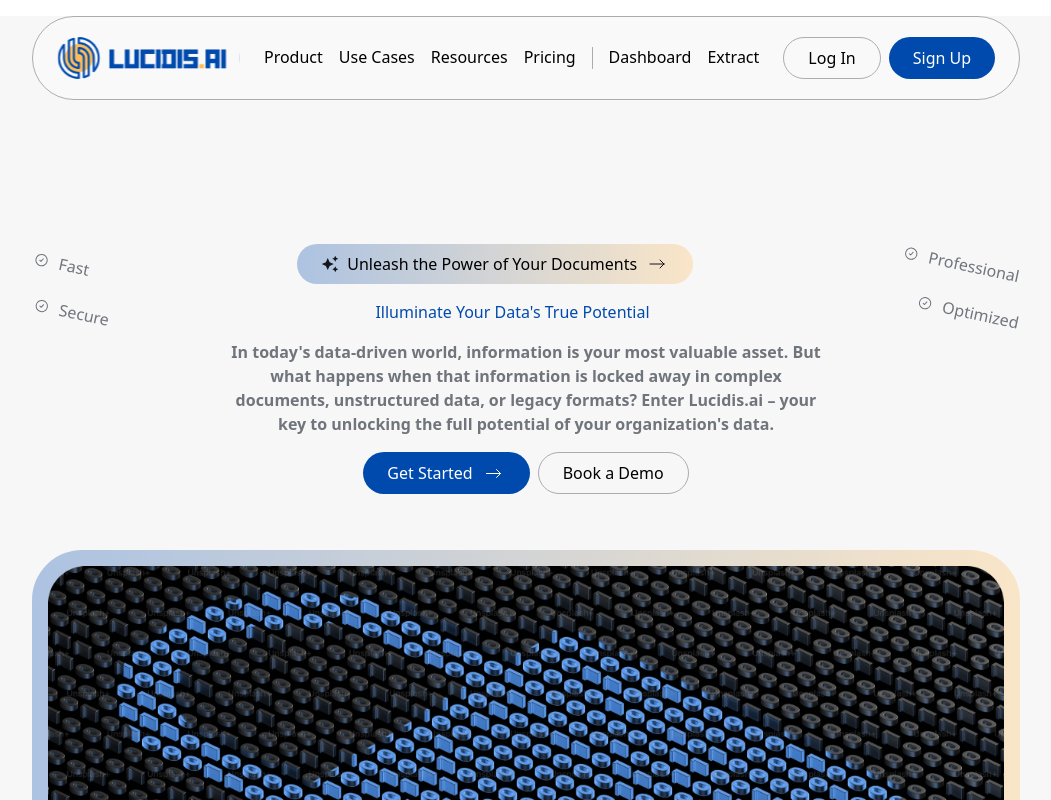
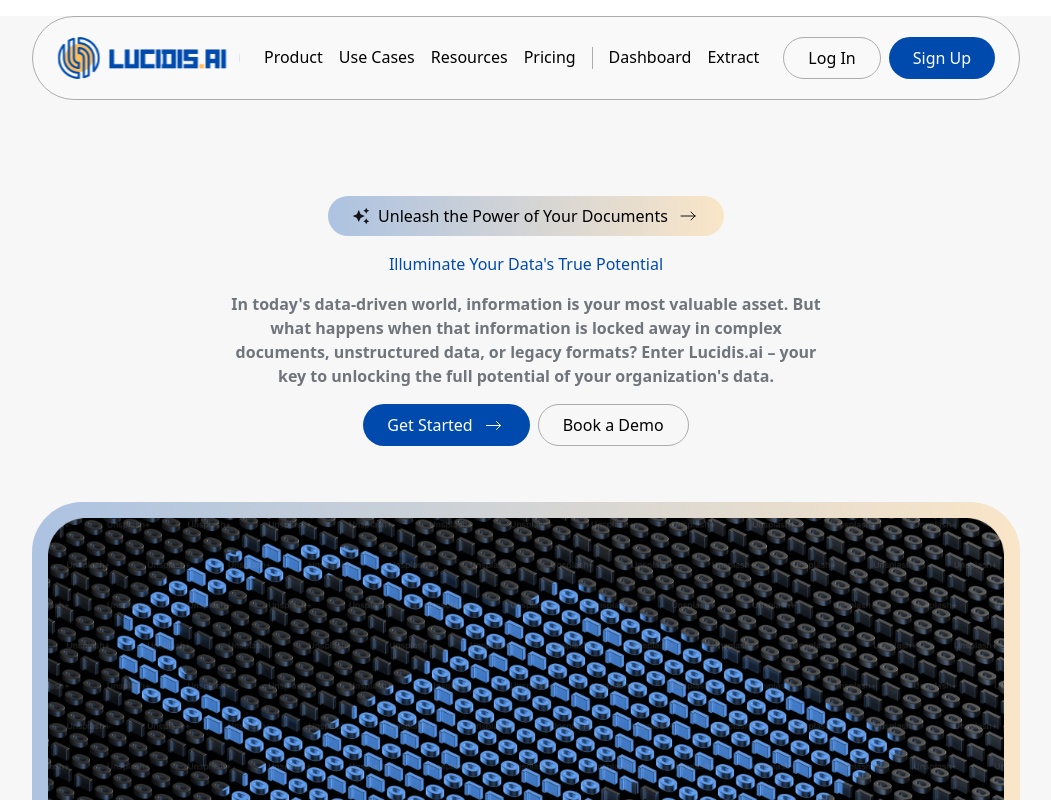
Before and after one commit to muhammadbasitobaid/ludicis_ai_fe, a React (Vite) app: page / in a window 1280 px wide. Shown: the top 800 px of the page, without its empty margins (114-1165 px from the left). Built offline with nearby package versions, Linux system fonts and the light colour scheme.

Commit message:
ui: add gsap scroll animation

```diff
--- a/index.html
+++ b/index.html
@@ -5,6 +5,7 @@
     <meta name="viewport" content="width=device-width, initial-scale=1.0" />
     <title>Ludicis.ai</title>
     <link href="./index.css" rel="stylesheet">
+    <link rel="icon" href="/icons/favicon.ico" type="image/x-icon">
   </head>
   <body>
     <div id="root"></div>
--- a/package.json
+++ b/package.json
@@ -12,6 +12,7 @@
   "dependencies": {
     "add": "^2.0.6",
     "clsx": "^2.1.1",
+    "gsap": "^3.12.5",
     "html-react-parser": "^5.1.12",
     "react": "^18.3.1",
     "react-dom": "^18.3.1"
--- a/src/App.jsx
+++ b/src/App.jsx
@@ -1,23 +1,63 @@
-import GridSystem from "./components/common/GridSystem"
-import FooterSection from "./components/FooterSection"
-import HeroSection from "./components/HeroSection"
-import Navbar from "./components/Navbar"
-import PlanSection from "./components/PlanSection"
-import ProblemSolutionSection from "./components/ProblemSolutionSection"
-import TrialSection from "./components/TrialSection"
+import { useEffect, useRef } from "react";
+import gsap from "gsap";
+import { ScrollTrigger } from "gsap/ScrollTrigger";
+import GridSystem from "./components/common/GridSystem";
+import FooterSection from "./components/FooterSection";
+import HeroSection from "./components/HeroSection";
+import Navbar from "./components/Navbar";
+import PlanSection from "./components/PlanSection";
+import ProblemSolutionSection from "./components/ProblemSolutionSection";
+import TrialSection from "./components/TrialSection";
+
+gsap.registerPlugin(ScrollTrigger);
 
 function App() {
+  const sectionsRef = useRef([]);
+
+  useEffect(() => {
+    sectionsRef.current.forEach((section, index) => {
+      gsap.fromTo(
+        section,
+        { opacity: 0, y: 50 },
+        {
+          opacity: 1,
+          y: 0,
+          duration: 1,
+          scrollTrigger: {
+            trigger: section,
+            start: "top 80%",
+            end: "bottom 60%",
+            toggleActions: "play none none reverse",
+            // markers: true,  // Enable markers for debugging
+          },
+        }
+      );
+    });
+  }, []);
+
   return (
     <div className="bg-bgGray">
       <Navbar />
-      <HeroSection />
-      <ProblemSolutionSection />
-      <GridSystem />
-      <PlanSection/>
-      <TrialSection/>
-      <FooterSection/>
+      <div ref={(el) => sectionsRef.current[0] = el}>
+        <HeroSection />
+      </div>
+      <div ref={(el) => sectionsRef.current[1] = el}>
+        <ProblemSolutionSection />
+      </div>
+      <div ref={(el) => sectionsRef.current[2] = el}>
+        <GridSystem />
+      </div>
+      <div ref={(el) => sectionsRef.current[3] = el}>
+        <PlanSection />
+      </div>
+      <div ref={(el) => sectionsRef.current[4] = el}>
+        <TrialSection />
+      </div>
+      <div ref={(el) => sectionsRef.current[5] = el}>
+        <FooterSection />
+      </div>
     </div>
-  )
+  );
 }
 
-export default App
+export default App;
--- a/src/components/HeroSection/HeroHeader.jsx
+++ b/src/components/HeroSection/HeroHeader.jsx
@@ -18,26 +18,26 @@ const HeroHeader = ({ className = '', ...props }) => {
             {/* First Row */}
             <div className="flex gap-4 items-center w-full">
                 <div className="">
-                    <HeroLabel text='Fast' />
+                    {/* <HeroLabel text='Fast' /> */}
                 </div>
                 <div className="flex-grow flex justify-center">
                     <Button variant="gradient" iconStart={<Image src={"/icons/sparkles.svg"} alt="sparkles" />} iconEnd={<Image src={"/icons/arrow_right_black.svg"} alt="arrow_right_black" />}>Unleash the Power of Your Documents</Button>
                 </div>
                 <div className="">
-                    <HeroLabel text='Professional' />
+                    {/* <HeroLabel text='Professional' /> */}
                 </div>
             </div>
 
             {/* Second Row */}
             <div className="flex gap-4 items-center w-full">
                 <div className="">
-                    <HeroLabel text='Secure' />
+                    {/* <HeroLabel text='Secure' /> */}
                 </div>
                 <div className="flex-grow text-center">
                     <Heading variant='xl'><span className='text-primary font-medium'>Illuminate Your Data's True Potential</span></Heading>
                 </div>
                 <div className="">
-                    <HeroLabel text='Optimized' />
+                    {/* <HeroLabel text='Optimized' /> */}
                 </div>
             </div>
 
--- a/src/components/HeroSection/index.jsx
+++ b/src/components/HeroSection/index.jsx
@@ -7,7 +7,7 @@ import Image from '../common/Image'
 
 const HeroSection = () => {
   return (
-    <Container className='mt-36 mb-14 flex flex-col gap-14'>
+    <Container className='mt-24 mb-14 flex flex-col gap-14'>
     <HeroHeader/>
     <ImageFrame
       src="/images/hero_img.png"
--- a/src/components/TrialSection.jsx
+++ b/src/components/TrialSection.jsx
@@ -10,10 +10,10 @@ const TrialSection = () => {
     <div
       className="relative w-full p-24 rounded-[40px] bg-primary bg-opacity-5 overflow-hidden"
     >
-      <div
+      {/* <div
         className="absolute bottom-0 right-0 bg-no-repeat bg-right-bottom bg-contain w-full h-full"
         style={{ backgroundImage: `url(/images/woman.png)`}}
-      ></div>
+      ></div> */}
       <div className="relative z-10 max-w-[70%] flex flex-col gap-6">
         <Heading variant={"lg"} className='text-primary'>Transform Your Data Today</Heading>
         <Paragraph variant='md' className={'!text-black leading-8'}>Don't let valuable insights remain hidden in your documents. With Lucidis.ai, illuminate the true potential of your data and drive your organization forward.</Paragraph>
```
Also changed, not shown: 2 other files (tests, documents, lock files or other folders).
